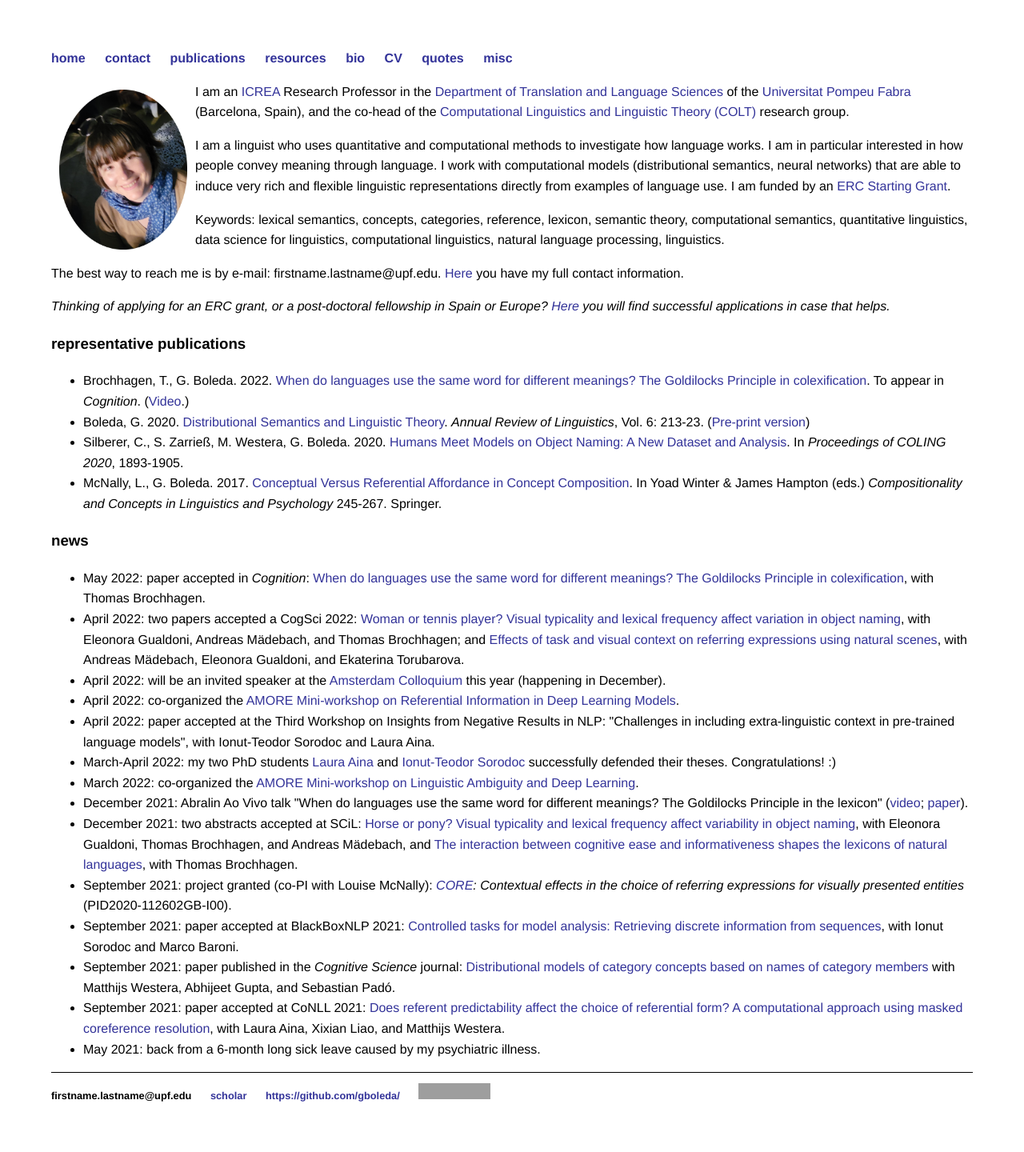
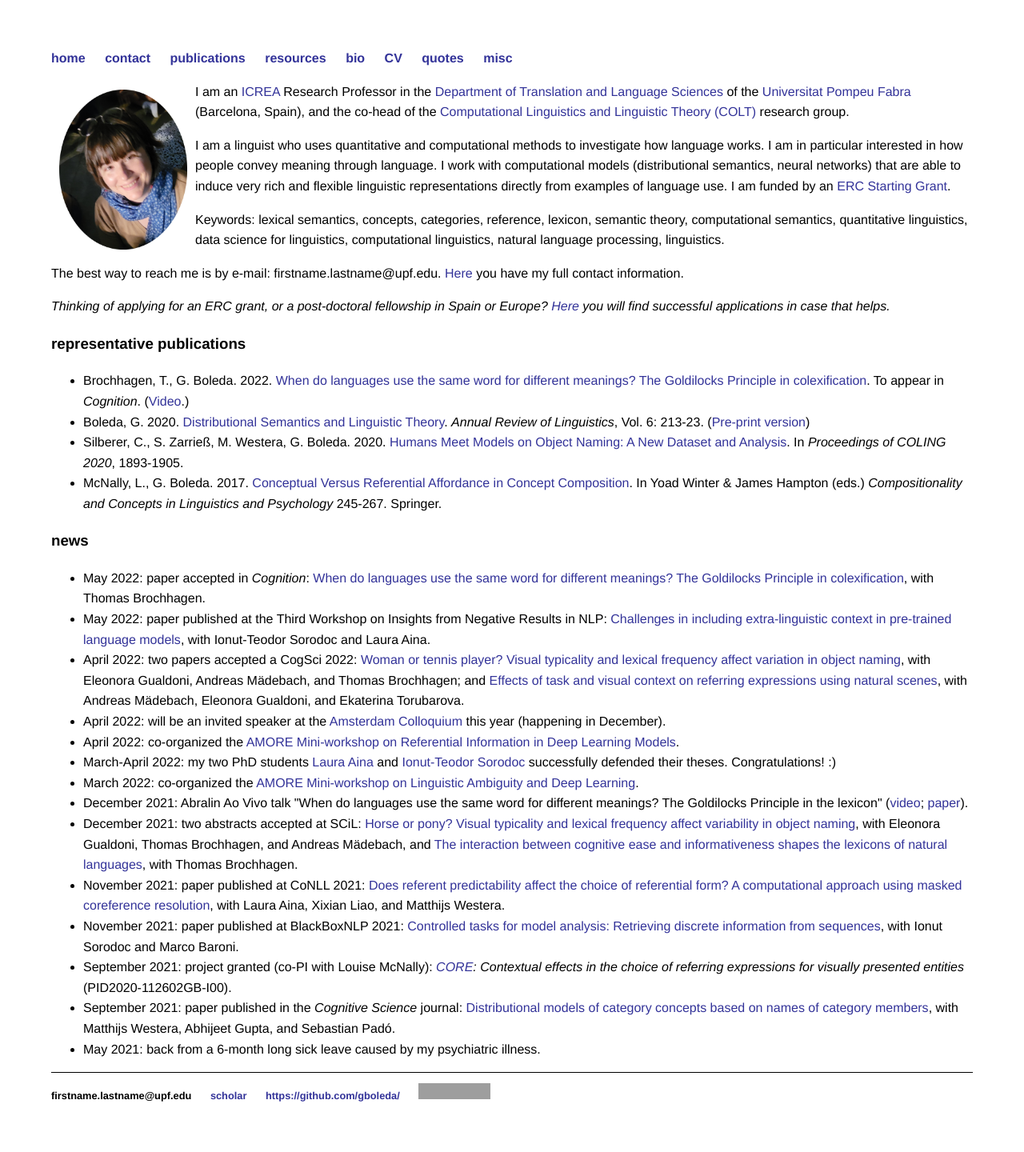
Before and after one commit to gboleda/gboleda.github.io, a Jekyll site: the page built from index.html, in a window 1280 px wide. Shown: the whole page at 80% size. Built offline with Jekyll 4.4.1, drawn with Linux system fonts in a browser that asks for light colours; grey boxes are pictures that could not be loaded.

Commit message:
fix pubs

```diff
--- a/index.html
+++ b/index.html
@@ -37,17 +37,17 @@ and the co-head of the <a href="https://www.upf.edu/web/colt/">Computational Lin
 <h3>news</h3>
 <ul>
    <li>May 2022: paper accepted in <i>Cognition</i>: <a href="https://psyarxiv.com/efs4p/">When do languages use the same word for different meanings? The Goldilocks Principle in colexification</a>, with Thomas Brochhagen.</li>
+   <li>May 2022: paper published at the Third Workshop on Insights from Negative Results in NLP: <a href="https://aclanthology.org/2022.insights-1.18.pdf">Challenges in including extra-linguistic context in pre-trained language models</a>, with Ionut-Teodor Sorodoc and Laura Aina.</li>
   <li>April 2022: two papers accepted a CogSci 2022: <a href="https://psyarxiv.com/34ckf/">Woman or tennis player? Visual typicality and lexical frequency affect variation in object naming</a>, with Eleonora Gualdoni, Andreas Mädebach, and Thomas Brochhagen; and <a href="https://psyarxiv.com/fyzsk/">Effects of task and visual context on referring expressions using natural scenes</a>, with Andreas Mädebach, Eleonora Gualdoni, and Ekaterina Torubarova.</li>
   <li>April 2022: will be an invited speaker at the <a href="https://events.illc.uva.nl/AC/AC2022/">Amsterdam Colloquium</a> this year (happening in December).</li>
   <li>April 2022: co-organized the <a href="https://www.upf.edu/web/amore/home/-/asset_publisher/zT3lPdngMqBo/content/id/256963087/maximized">AMORE Mini-workshop on Referential Information in Deep Learning Models</a>.</li>
-   <li>April 2022: paper accepted at the Third Workshop on Insights from Negative Results in NLP: "Challenges in including extra-linguistic context in pre-trained language models", with Ionut-Teodor Sorodoc and Laura Aina.</li>
   <li>March-April 2022: my two PhD students <a href="https://lauraina.github.io/">Laura Aina</a> and <a href="https://sorodoc.github.io/">Ionut-Teodor Sorodoc</a> successfully defended their theses. Congratulations! :)</li>
   <li>March 2022: co-organized the <a href="https://www.upf.edu/web/amore/home/-/asset_publisher/zT3lPdngMqBo/content/id/256535069/maximized">AMORE Mini-workshop on Linguistic Ambiguity and Deep Learning</a>.</li>
    <li>December 2021: Abralin Ao Vivo talk "When do languages use the same word for different meanings? The Goldilocks Principle in the lexicon" (<a href="https://www.youtube.com/watch?v=6XP5pGv4RG8">video</a>; <a href="https://psyarxiv.com/efs4p/">paper</a>).</li>
   <li>December 2021: two abstracts accepted at SCiL: <a href="https://scholarworks.umass.edu/cgi/viewcontent.cgi?article=1245&context=scil">Horse or pony? Visual typicality and lexical frequency affect variability in object naming</a>, with Eleonora Gualdoni, Thomas Brochhagen, and Andreas Mädebach, and <a href="https://scholarworks.umass.edu/cgi/viewcontent.cgi?article=1238&context=scil">The interaction between cognitive ease and informativeness shapes the lexicons of natural languages</a>, with Thomas Brochhagen.</li>
+  <li>November 2021: paper published at CoNLL 2021: <a href="https://aclanthology.org/2021.conll-1.36.pdf">Does referent predictability affect the choice of referential form? A computational approach using masked coreference resolution</a>, with Laura Aina, Xixian Liao, and Matthijs Westera.
+  <li>November 2021: paper published at BlackBoxNLP 2021: <a href="https://aclanthology.org/2021.blackboxnlp-1.37.pdf">Controlled tasks for model analysis: Retrieving discrete information from sequences</a>, with Ionut Sorodoc and Marco Baroni.</li>
   <li>September 2021: project granted (co-PI with Louise McNally): <i><a href="https://www.upf.edu/web/colt/projects/-/asset_publisher/ICyVGXx3gy6v/content/id/253527813/maximized">CORE</a>: Contextual effects in the choice of referring expressions for visually presented entities</i> (PID2020-112602GB-I00).</li>
-  <li>September 2021: paper accepted at BlackBoxNLP 2021: <a href="https://aclanthology.org/2021.blackboxnlp-1.37.pdf">Controlled tasks for model analysis: Retrieving discrete information from sequences</a>, with Ionut Sorodoc and Marco Baroni.</li>
-  <li>September 2021: paper published in the <i>Cognitive Science</i> journal: <a href="http://dx.doi.org/10.1111/cogs.13029">Distributional models of category concepts based on names of category members</a> with Matthijs Westera, Abhijeet Gupta, and Sebastian Padó.</li>
-  <li>September 2021: paper accepted at CoNLL 2021: <a href="https://aclanthology.org/2021.conll-1.36.pdf">Does referent predictability affect the choice of referential form? A computational approach using masked coreference resolution</a>, with Laura Aina, Xixian Liao, and Matthijs Westera.
+  <li>September 2021: paper published in the <i>Cognitive Science</i> journal: <a href="http://dx.doi.org/10.1111/cogs.13029">Distributional models of category concepts based on names of category members</a>, with Matthijs Westera, Abhijeet Gupta, and Sebastian Padó.</li>
   <li>May 2021: back from a 6-month long sick leave caused by my psychiatric illness.</li>
 </ul>
```
Also changed, not shown: pubs/index.html (+4 -3 lines).
